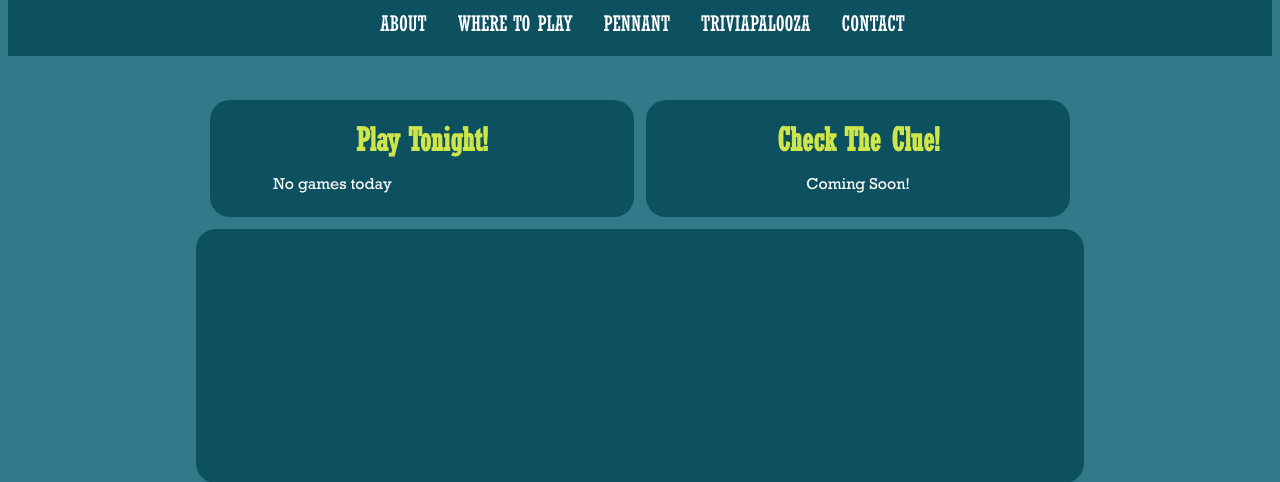
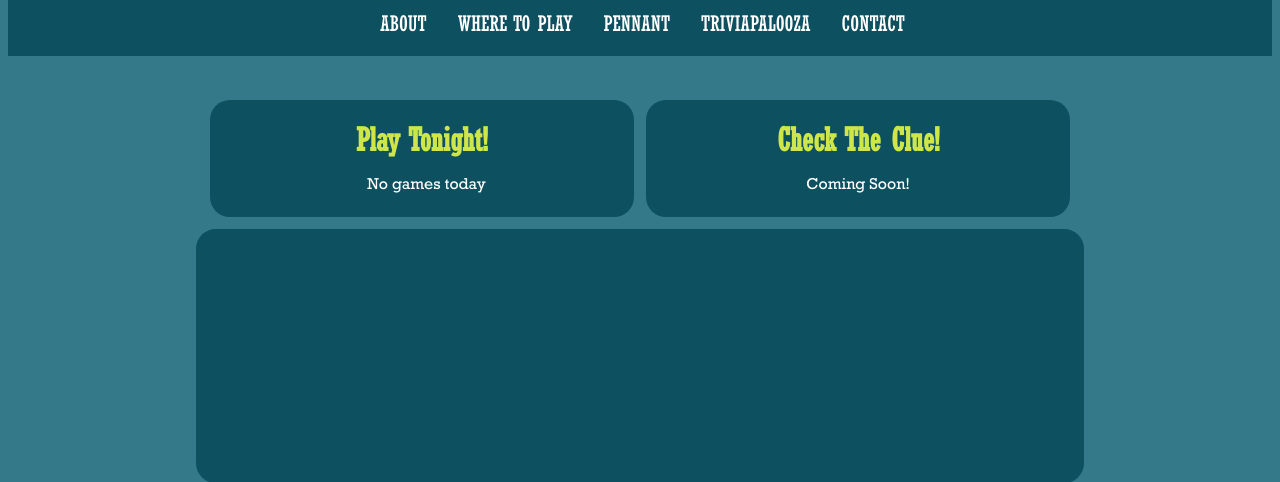
Before and after one commit to edlandm/ttl-website, a Django app: page /triviatimelive/ in a window 1280 px wide. Shown: the part 159-641 px from the top of the page. Run offline with Django 3.2, Linux system fonts and the light colour scheme; data that the repository does not hold is empty.

Commit message:
index: center 'No Games Today' message

```diff
--- a/website/static/website/index.css
+++ b/website/static/website/index.css
@@ -86,6 +86,12 @@ li.pennant {
         text-align: left;
         display: block;
     }
+    #games li.empty {
+        display: inline-block;
+        /* center the text and compensate for the ul padding */
+        margin-left: -15%;
+        margin-right: auto;
+    }
     #daily-updates {
         width: 70%;
         display: table; /* This makes the divs be the same height - smh */
--- a/website/templates/website/index.html
+++ b/website/templates/website/index.html
@@ -36,7 +36,7 @@
                     <li class="pennant">{{ game.pennant_district }} PENNANT GAME</li>
                     {% endif %}
                     {% empty %}
-                    <li>No games today</li>
+                    <li class="empty">No games today</li>
                     {% endfor %}
                 </ul>
             </div>
```
